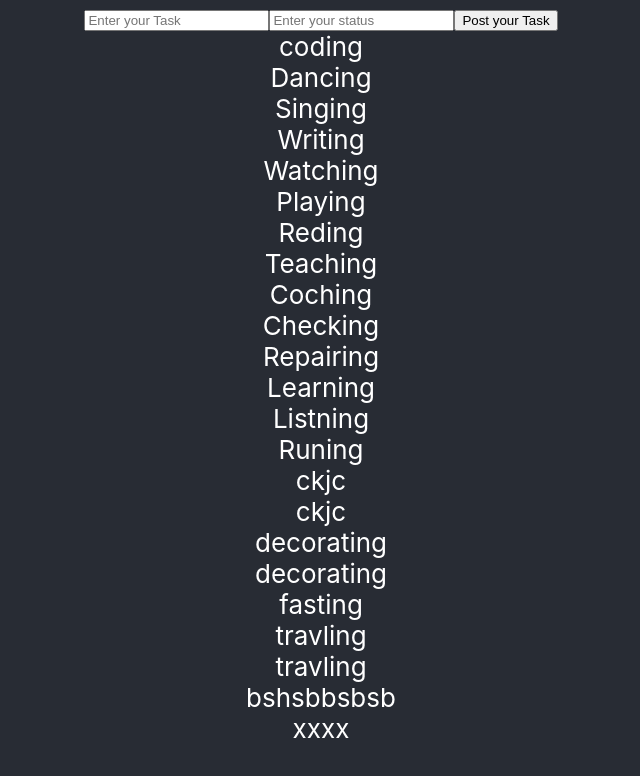
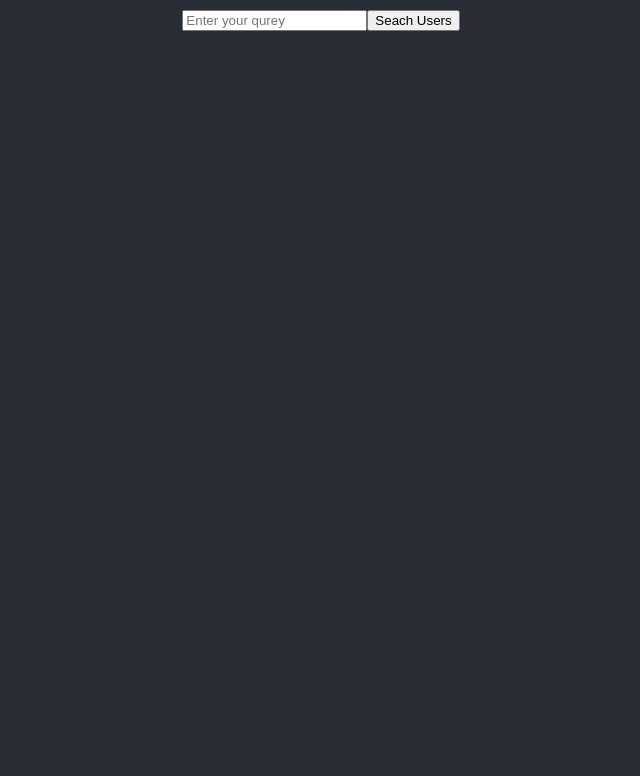
Before and after one commit to 12NikhilKumar/react, a React (Create React App) app: page / in a window 1280 px wide. Shown: the top 776 px of the page, without its empty margins (319-959 px from the left). Built offline with nearby package versions, Linux system fonts and the light colour scheme; data requests are answered from the project's data file.

Commit message:
axios assingment 2

```diff
--- a/src/App.js
+++ b/src/App.js
@@ -1,9 +1,9 @@
 import './App.css';
-import Axios from './Component8/axio';
+import Git from './Component8/git';
 function App() {
   return (
     <div className = "App App-header">
-    <Axios/>
+    <Git/>
     </div>
   );
 }
--- a/src/Component/Card.module.css
+++ b/src/Component/Card.module.css
@@ -8,11 +8,7 @@
     height: 55%;
     padding: 20px;
 }
-.card .flex {
-    display: flex;
-    justify-content: center;
-    gap: 50px;
-}
 .card  {
     background-color:white;
+    color: black;
 }
--- a/src/Component/card.js
+++ b/src/Component/card.js
@@ -1,16 +1,10 @@
 import React from 'react'
 import styles from './Card.module.css';
-function Card({url,title,description,calories,price,temp}){
+function Card({url,title}){
     return (
         <div className={styles.card}>
             <img src={url} alt="logo"/>
             <h1>{title}</h1>
-            <span>{description}</span>
-            <div className={styles.flex}>
-                <div>{calories}</div>
-                <div>{price}</div>
-                <div>{temp}</div>
-            </div>
         </div>
     )
 }
--- /dev/null
+++ b/src/Component8/git.js
@@ -0,0 +1,33 @@
+import {useState} from "react";
+import Card  from "../Component/card";
+import axios from "axios";
+const Git = ()=>{
+    const [text,setText] = useState("");
+    let [data,setData] = useState([]);
+    const handleChange = (e) => {
+        setText(e.target.value)
+    }
+    const handleClick = ()=>{
+        const config = {
+            method: 'get',
+            url: `https://api.github.com/search/users?q=${text}`
+        }
+        axios(config)
+        .then((res)=>{
+            console.log(res.data.items)
+             data = res.data.items;
+            setData([...data])
+        })
+
+    }
+    return (
+        <>
+            <input type="text" value={text} placeholder="Enter your qurey" onChange={handleChange}/>
+            <button onClick={handleClick}>Seach Users</button>
+            {data.map( (item) => (
+                <Card url={item.avatar_url} title={item.login}/>
+            ))}
+        </>
+    )
+}
+export default Git
```
